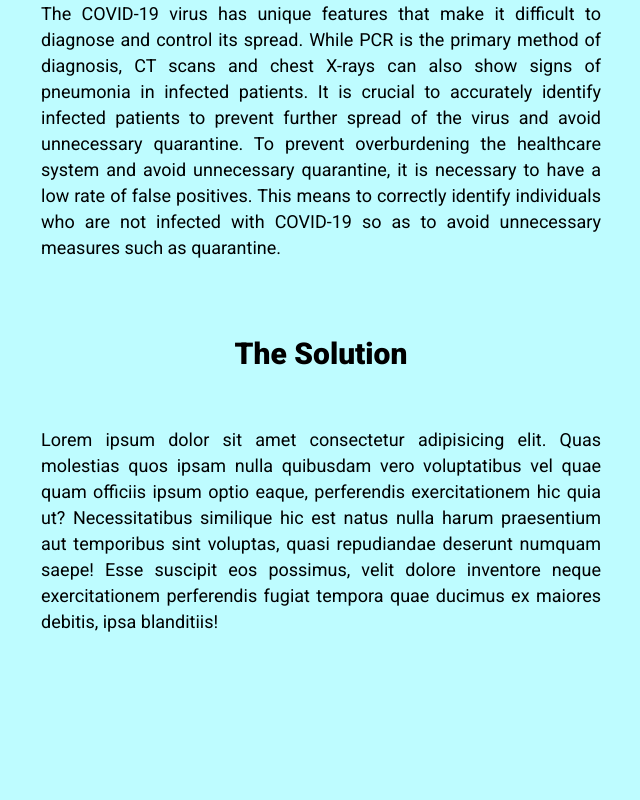
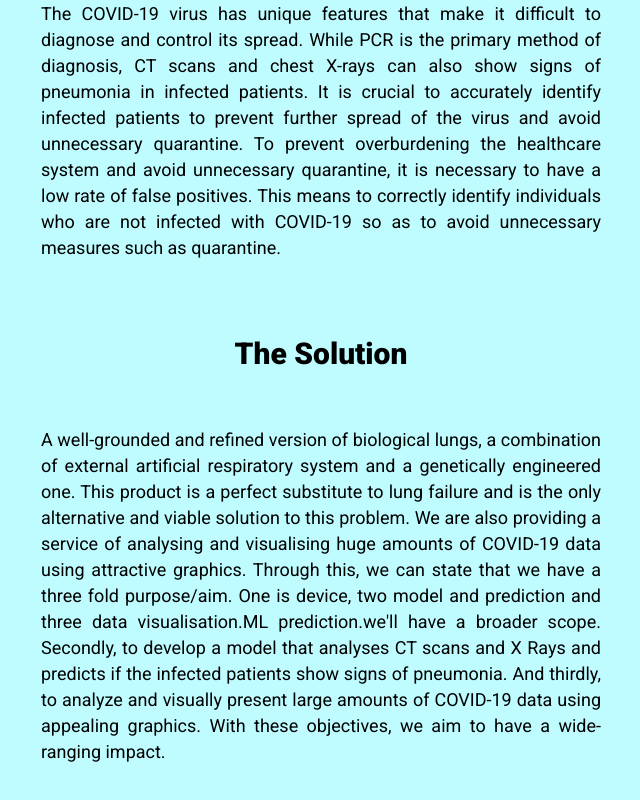
Before and after one commit to aaahanamehrotra/smart-healthcare, a Next.js app: page /about in a window 1280 px wide. Shown: the part 352-1152 px from the top of the page, without its empty margins (319-959 px from the left). Before the commit the page ends 1067 px from the top, so only its background shows below. Built offline with nearby package versions, Linux system fonts and the light colour scheme.

Commit message:
Update about.js

```diff
--- a/src/pages/about.js
+++ b/src/pages/about.js
@@ -22,14 +22,14 @@ This means to correctly identify individuals who are not infected with COVID-19
       <div className={styles.box}>
         <h2>The Solution</h2>
         <div className={styles.text}>
-          Lorem ipsum dolor sit amet consectetur adipisicing elit. Quas
-          molestias quos ipsam nulla quibusdam vero voluptatibus vel quae quam
-          officiis ipsum optio eaque, perferendis exercitationem hic quia ut?
-          Necessitatibus similique hic est natus nulla harum praesentium aut
-          temporibus sint voluptas, quasi repudiandae deserunt numquam saepe!
-          Esse suscipit eos possimus, velit dolore inventore neque
-          exercitationem perferendis fugiat tempora quae ducimus ex maiores
-          debitis, ipsa blanditiis!
+          A well-grounded and refined version of biological lungs, a combination of external artificial respiratory system and a genetically engineered one. This product is a perfect substitute to lung failure and is the only alternative and viable solution to this problem.
+We are also providing a service of analysing and visualising huge amounts of COVID-19 data using attractive graphics.
+Through this, we can state that we have a three fold purpose/aim.
+One is device, two model and prediction and three data visualisation.ML prediction.we'll have a broader scope.
+Secondly, to develop a model that analyses CT scans and X Rays and predicts if the infected patients show signs of pneumonia.
+And thirdly, to analyze and visually present large amounts of COVID-19 data using appealing graphics. With these objectives, we aim to have a wide-ranging impact.
+
+
         </div>
       </div>
       <div></div>
```
